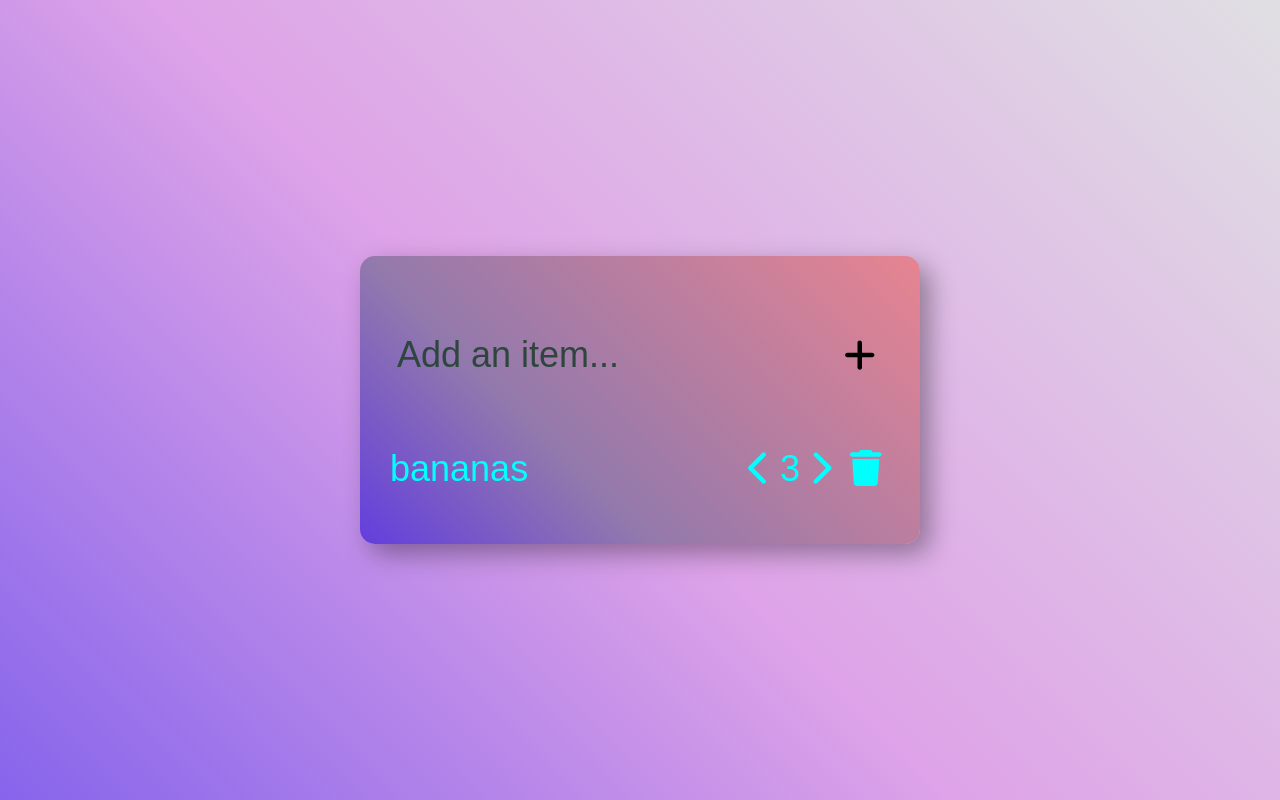
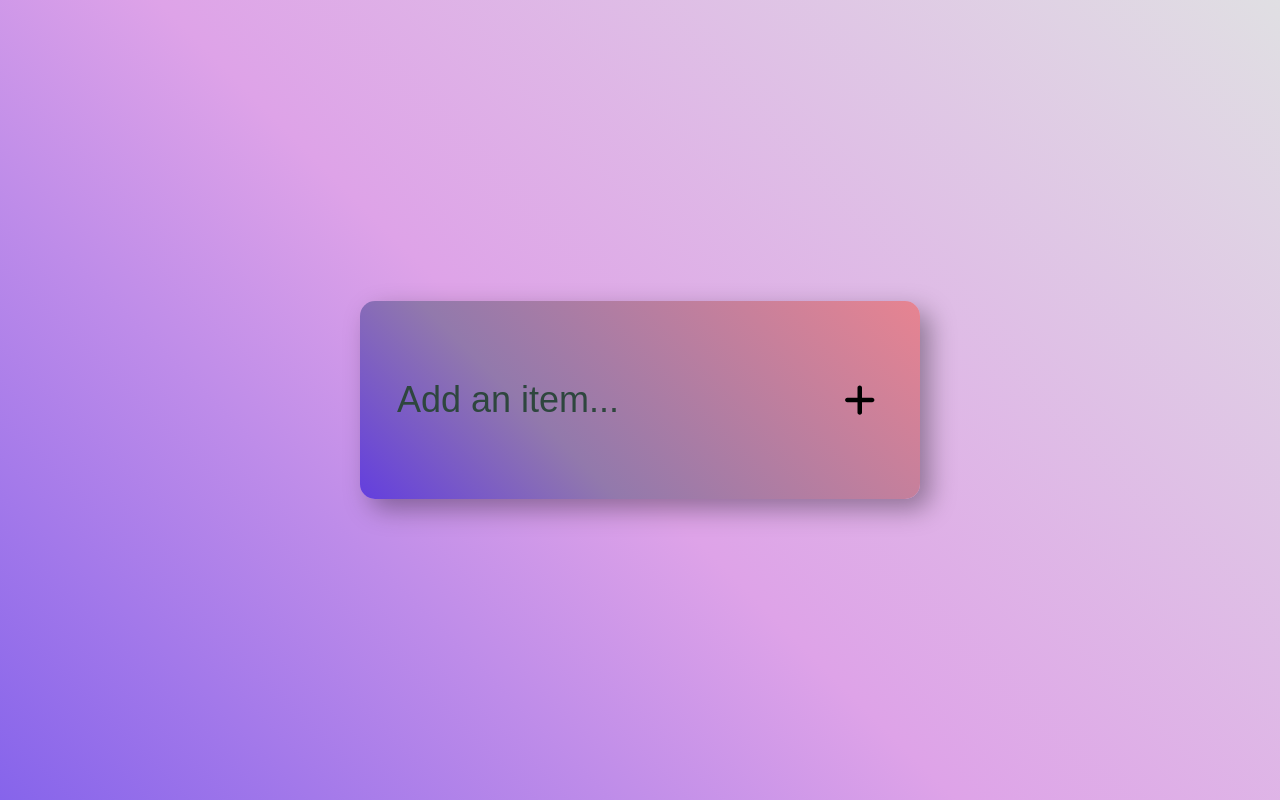
Before and after one commit to Biriz54/ShoppingList, a React (Create React App) app: page / in a window 1280 px wide. Built offline with nearby package versions, Linux system fonts and the light colour scheme; the HTML template or start-up script is replaced by a standard one.

Commit message:
new storage method

```diff
--- a/src/App.js
+++ b/src/App.js
@@ -1,4 +1,4 @@
-import React, { useState } from 'react';
+import React, { useState, useEffect } from 'react';
 import './index.css';
 import { FontAwesomeIcon } from '@fortawesome/react-fontawesome';
 import { faChevronRight, faChevronLeft, faPlus, faTrash } from '@fortawesome/free-solid-svg-icons';
@@ -6,9 +6,10 @@ import {v4 as uuidv4 } from "uuid";
 
 const App = () => {
 
-const [items, setItems] = useState([
-  { id: uuidv4(), itemName: 'bananas', quantity: 3, isSelected: false}
-]);
+const [items, setItems] = useState([]);
+	useEffect(() => {
+		localStorage.setItem('items', JSON.stringify(items));
+  	}, [items]);
 
 const [inputValue, setInputValue] = useState('');
 
```
